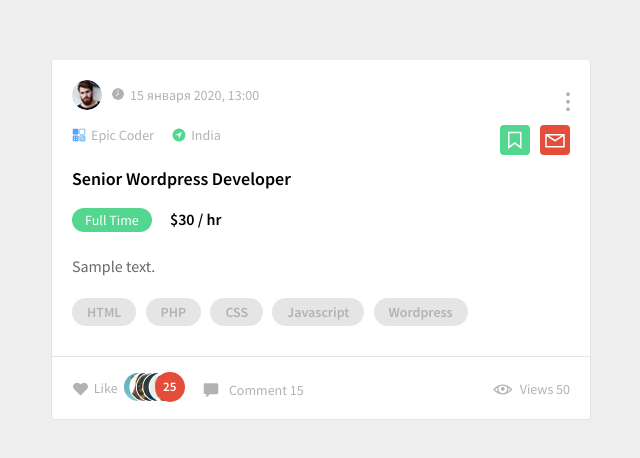
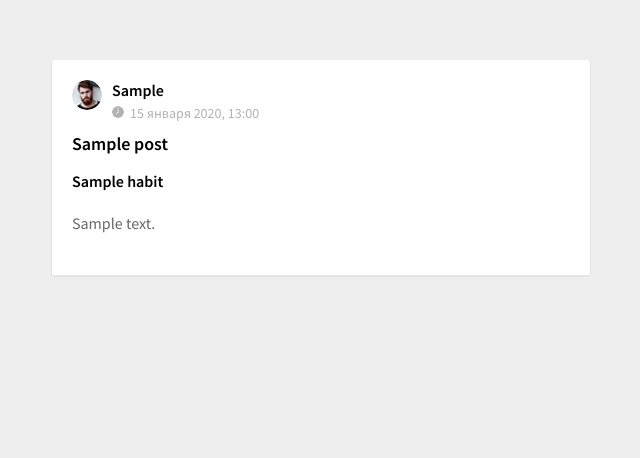
Before and after one commit to gavagaver/habito, a Django app: template habito/templates/posts/index.html in a window 1280 px wide. Shown: the part 56-514 px from the top of the page, without its empty margins (319-959 px from the left). Run offline with Django 4.2, Linux system fonts and the light colour scheme; the template is opened without the code that fills it: values that come from a table or form of the project are taken from there, others are empty; tables that the repository leaves empty hold one stand-in row (values such as "Sample post"); some libraries are stand-ins or nearby versions.

Commit message:
minimalize post-bar.html

```diff
--- a/habito/posts/models.py
+++ b/habito/posts/models.py
@@ -24,7 +24,11 @@ class Habit(models.Model):
 
 
 class Post(models.Model):
-    title = models.CharField(verbose_name='Название', max_length=200)
+    title = models.CharField(
+        verbose_name='Название',
+        max_length=200,
+        default='Название поста',
+    )
     text = models.TextField(verbose_name='Текст')
     pub_date = models.DateTimeField(
         verbose_name='Дата публикации',
@@ -35,6 +39,7 @@ class Post(models.Model):
         on_delete=models.CASCADE,
         related_name='habits',
         verbose_name='Привычка',
+        default=10,
     )
     image = models.ImageField(
         verbose_name='Картинка',
--- a/habito/posts/views.py
+++ b/habito/posts/views.py
@@ -21,7 +21,7 @@ def ppaginator(request, post_list):
 def index(request):
     page_obj = ppaginator(
         request,
-        Post.objects.select_related('group', 'author').all(),
+        Post.objects.select_related('habit').all(),
     )
     context = {
         'page_obj': page_obj,
--- a/habito/templates/posts/includes/index/post-bar.html
+++ b/habito/templates/posts/includes/index/post-bar.html
@@ -4,55 +4,55 @@
         <div class="usy-dt">
             <img src="{% static 'images/resources/user.png' %}" alt="">
             <div class="usy-name">
-                <h3>{{ post.author.get_full_name }}</h3>
+                <h3>{{ post.habit.author }}</h3>
                 <span><img src="{% static 'images/clock.png' %}" alt="">{{ post.pub_date|date:"j E Y, H:i" }}</span>
             </div>
         </div>
-        <div class="ed-opts">
-            <a href="#" title="" class="ed-opts-open"><i class="la la-ellipsis-v"></i></a>
-            <ul class="ed-options">
-                <li><a href="#" title="">Edit Post</a></li>
-                <li><a href="#" title="">Unsaved</a></li>
-                <li><a href="#" title="">Unbid</a></li>
-                <li><a href="#" title="">Close</a></li>
-                <li><a href="#" title="">Hide</a></li>
-            </ul>
-        </div>
+<!--        <div class="ed-opts">-->
+<!--            <a href="#" title="" class="ed-opts-open"><i class="la la-ellipsis-v"></i></a>-->
+<!--            <ul class="ed-options">-->
+<!--                <li><a href="#" title="">Edit Post</a></li>-->
+<!--                <li><a href="#" title="">Unsaved</a></li>-->
+<!--                <li><a href="#" title="">Unbid</a></li>-->
+<!--                <li><a href="#" title="">Close</a></li>-->
+<!--                <li><a href="#" title="">Hide</a></li>-->
+<!--            </ul>-->
+<!--        </div>-->
     </div>
-    <div class="epi-sec">
-        <ul class="descp">
-            <li><img src="{% static 'images/icon8.png' %}" alt=""><span>Epic Coder</span></li>
-            <li><img src="{% static 'images/icon9.png' %}" alt=""><span>India</span></li>
-        </ul>
-        <ul class="bk-links">
-            <li><a href="#" title=""><i class="la la-bookmark"></i></a></li>
-            <li><a href="#" title=""><i class="la la-envelope"></i></a></li>
-        </ul>
-    </div>
+<!--    <div class="epi-sec">-->
+<!--        <ul class="descp">-->
+<!--            <li><img src="{% static 'images/icon8.png' %}" alt=""><span>Epic Coder</span></li>-->
+<!--            <li><img src="{% static 'images/icon9.png' %}" alt=""><span>India</span></li>-->
+<!--        </ul>-->
+<!--        <ul class="bk-links">-->
+<!--            <li><a href="#" title=""><i class="la la-bookmark"></i></a></li>-->
+<!--            <li><a href="#" title=""><i class="la la-envelope"></i></a></li>-->
+<!--        </ul>-->
+<!--    </div>-->
     <div class="job_descp">
-        <h3>Senior Wordpress Developer</h3>
+        <h3>{{ post.title }}</h3>
         <ul class="job-dt">
-            <li><a href="#" title="">Full Time</a></li>
-            <li><span>$30 / hr</span></li>
+<!--            <li><a href="#" title="">{{ post.habit.author }}</a></li>-->
+            <li><span>{{ post.habit }}</span></li>
         </ul>
         <p>{{ post.text|linebreaks }}</p>
-        <ul class="skill-tags">
-            <li><a href="#" title="">HTML</a></li>
-            <li><a href="#" title="">PHP</a></li>
-            <li><a href="#" title="">CSS</a></li>
-            <li><a href="#" title="">Javascript</a></li>
-            <li><a href="#" title="">Wordpress</a></li>
-        </ul>
+<!--        <ul class="skill-tags">-->
+<!--            <li><a href="#" title="">HTML</a></li>-->
+<!--            <li><a href="#" title="">PHP</a></li>-->
+<!--            <li><a href="#" title="">CSS</a></li>-->
+<!--            <li><a href="#" title="">Javascript</a></li>-->
+<!--            <li><a href="#" title="">Wordpress</a></li>-->
+<!--        </ul>-->
     </div>
-    <div class="job-status-bar">
-        <ul class="like-com">
-            <li>
-                <a href="#"><i class="la la-heart"></i> Like</a>
-                <img src="{% static 'images/liked-img.png' %}" alt="">
-                <span>25</span>
-            </li>
-            <li><a href="#" title="" class="com"><img src="{% static 'images/com.png' %}" alt=""> Comment 15</a></li>
-        </ul>
-        <a><i class="la la-eye"></i>Views 50</a>
-    </div>
+<!--    <div class="job-status-bar">-->
+<!--        <ul class="like-com">-->
+<!--            <li>-->
+<!--                <a href="#"><i class="la la-heart"></i> Like</a>-->
+<!--                <img src="{% static 'images/liked-img.png' %}" alt="">-->
+<!--                <span>25</span>-->
+<!--            </li>-->
+<!--            <li><a href="#" title="" class="com"><img src="{% static 'images/com.png' %}" alt=""> Comment 15</a></li>-->
+<!--        </ul>-->
+<!--        <a><i class="la la-eye"></i>Views 50</a>-->
+<!--    </div>-->
 </div><!--post-bar end-->
```
Also changed, not shown: habito/posts/migrations/0002_habit_remove_post_author_remove_post_group_and_more.py (added).
